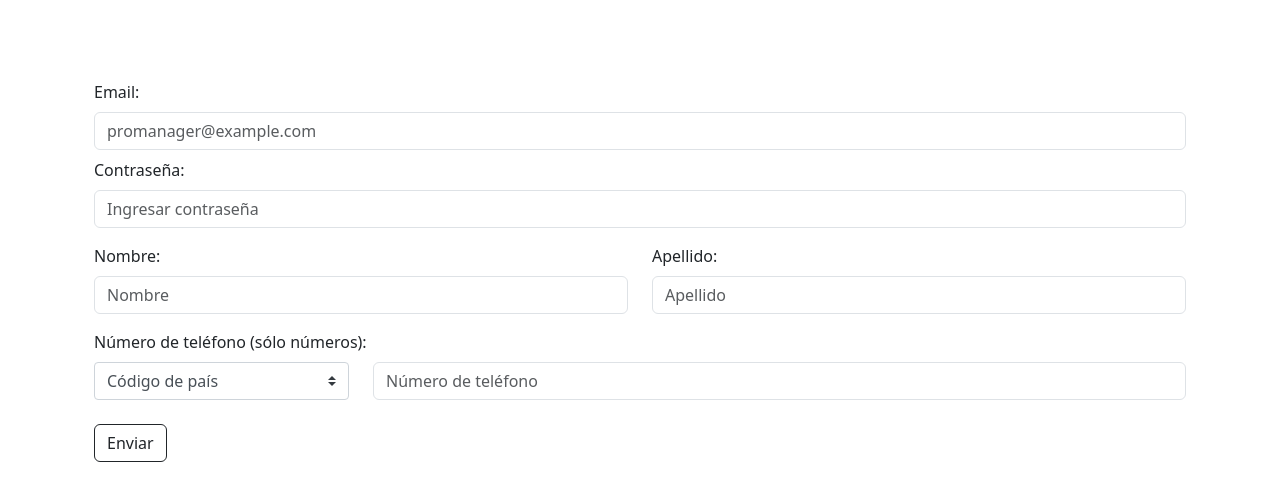
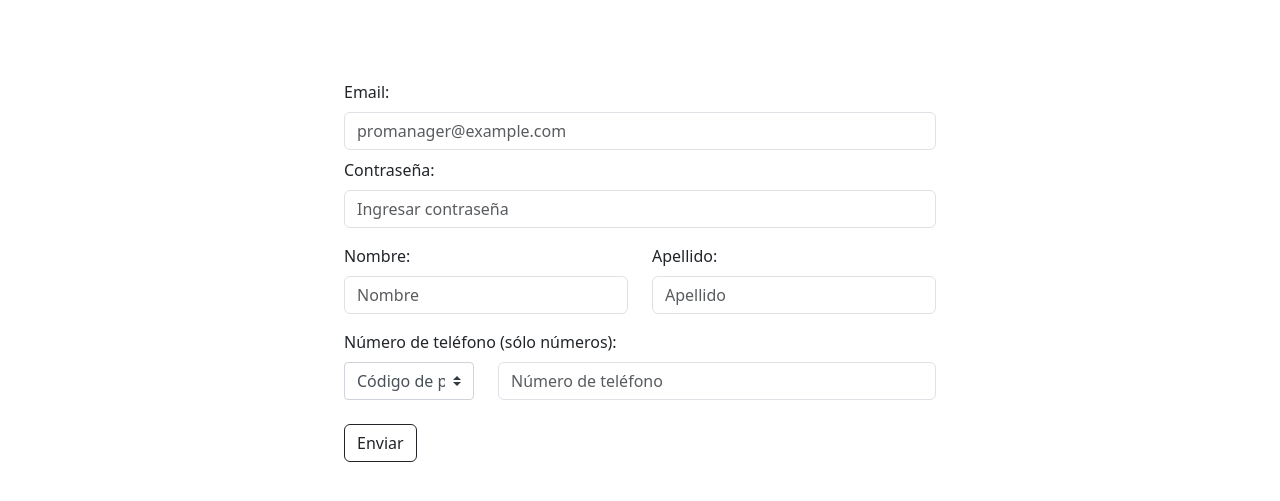
Before and after one commit to ger-rinaldi/promanager, a Python web app: template app/templates/auth/register.html in a window 1280 px wide. Shown: the top 501 px of the page. Run offline with Jinja, Linux system fonts and the light colour scheme; the template is opened without the code that fills it, so the values that code supplies are empty.

Commit message:
fix: aumentar margen horizontal de /register

```diff
--- a/app/templates/auth/register.html
+++ b/app/templates/auth/register.html
@@ -4,7 +4,7 @@
 <!-- prettier-ignore -->
 {% block base_body %}
 
-<main class="form-signing my-5 mx-5 pt-3">
+<main class="form-signing my-5 pt-3">
   <div class="container">
     <!-- Mostrar errores de autenticación -->
     {% if errors %}
@@ -114,4 +114,12 @@
   </div>
 </main>
 
+<style>
+  .form-signing {
+    width: 50%;
+    margin-left: auto;
+    margin-right: auto;
+  }
+</style>
+
 {% endblock %}
```
